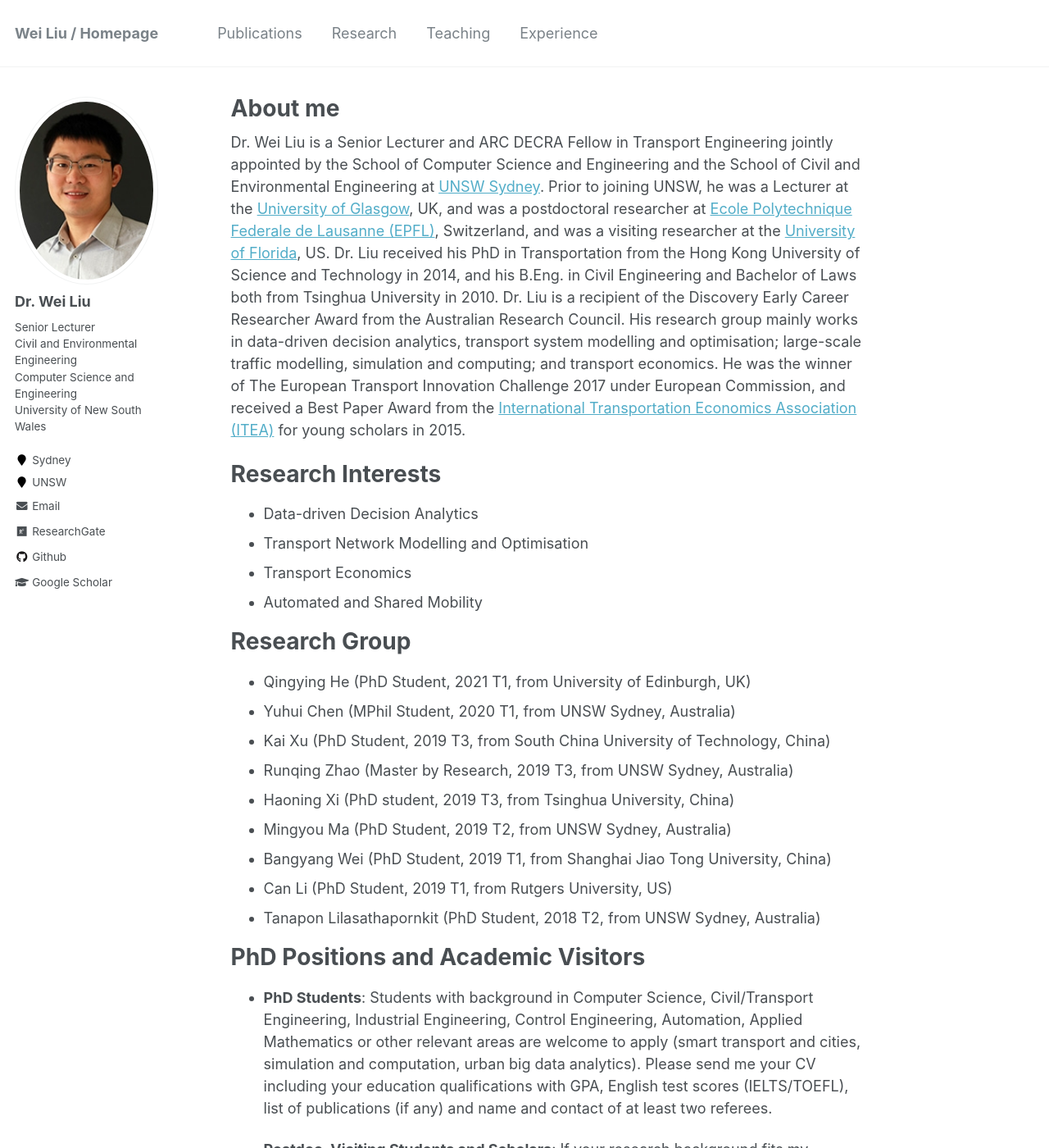
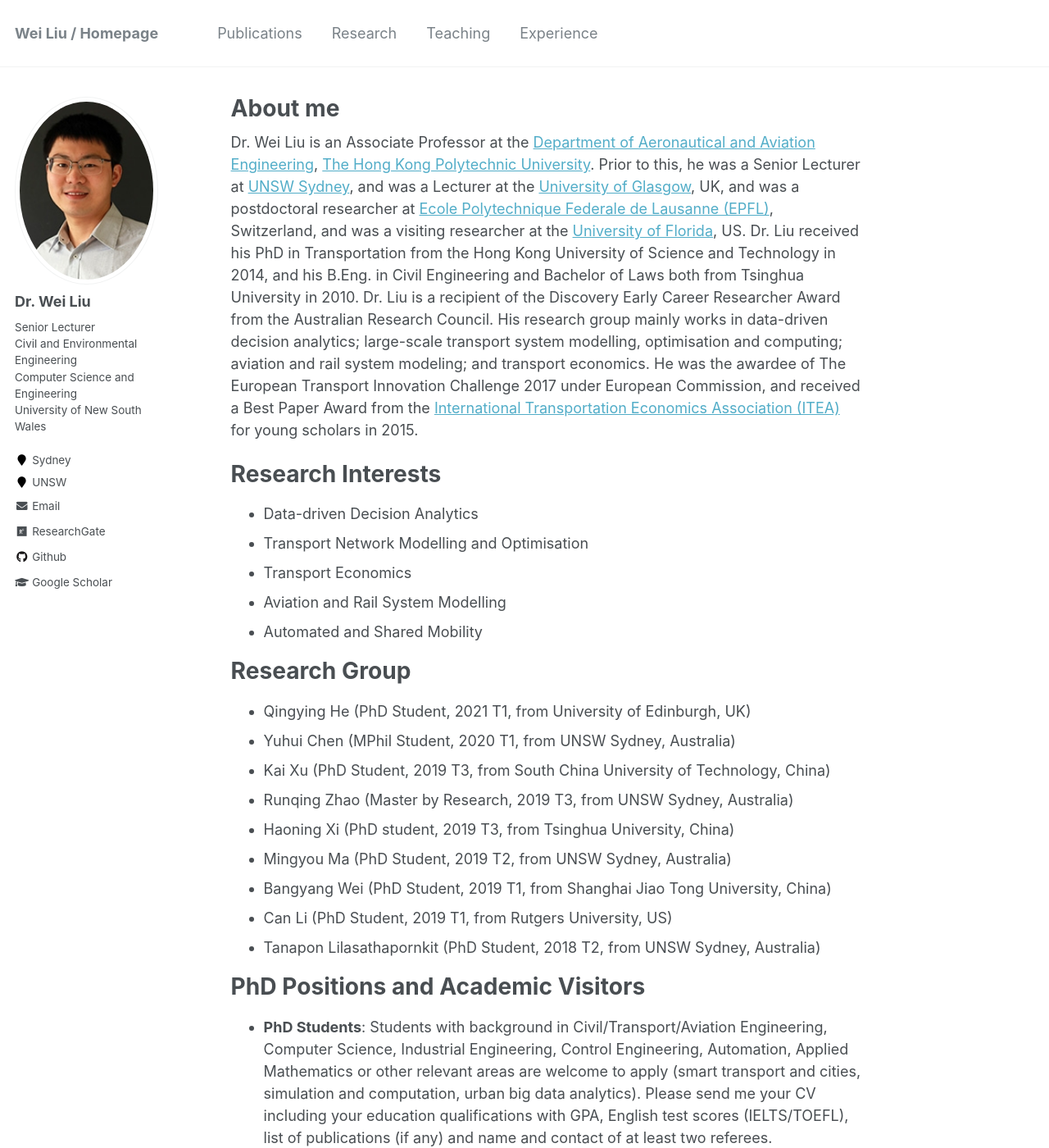
Before and after one commit to weiliu2016/weiliu2016.github.io, a Jekyll site: the page built from _pages/about.md, in a window 1280 px wide and 1400 px high. Shown: the whole window at 82% size. Built offline with Jekyll 4.4.1, drawn with Linux system fonts in a browser that asks for light colours.

Commit message:
Update about.md

```diff
--- a/_pages/about.md
+++ b/_pages/about.md
@@ -8,13 +8,14 @@ redirect_from:
   - /about.html
 ---
 
-Dr. Wei Liu is a Senior Lecturer and ARC DECRA Fellow in Transport Engineering jointly appointed by the School of Computer Science and Engineering and the School of Civil and Environmental Engineering at [UNSW Sydney](https://www.unsw.edu.au/). Prior to joining UNSW, he was a Lecturer at the [University of Glasgow](https://www.gla.ac.uk/), UK, and was a postdoctoral researcher at [Ecole Polytechnique Federale de Lausanne (EPFL)](https://www.epfl.ch/en/), Switzerland, and was a visiting researcher at the [University of Florida](http://www.ufl.edu/), US. Dr. Liu received his PhD in Transportation from the Hong Kong University of Science and Technology in 2014, and his B.Eng. in Civil Engineering and Bachelor of Laws both from Tsinghua University in 2010. Dr. Liu is a recipient of the Discovery Early Career Researcher Award from the Australian Research Council. His research group mainly works in data-driven decision analytics, transport system modelling and optimisation; large-scale traffic modelling, simulation and computing; and transport economics. He was the winner of The European Transport Innovation Challenge 2017 under European Commission, and received a Best Paper Award from the [International Transportation Economics Association (ITEA)](https://iteaweb.org/) for young scholars in 2015.
+Dr. Wei Liu is an Associate Professor at the [Department of Aeronautical and Aviation Engineering](https://www.polyu.edu.hk/en/aae/), [The Hong Kong Polytechnic University](https://www.polyu.edu.hk/en/). Prior to this, he was a Senior Lecturer at [UNSW Sydney](https://www.unsw.edu.au/), and was a Lecturer at the [University of Glasgow](https://www.gla.ac.uk/), UK, and was a postdoctoral researcher at [Ecole Polytechnique Federale de Lausanne (EPFL)](https://www.epfl.ch/en/), Switzerland, and was a visiting researcher at the [University of Florida](http://www.ufl.edu/), US. Dr. Liu received his PhD in Transportation from the Hong Kong University of Science and Technology in 2014, and his B.Eng. in Civil Engineering and Bachelor of Laws both from Tsinghua University in 2010. Dr. Liu is a recipient of the Discovery Early Career Researcher Award from the Australian Research Council. His research group mainly works in data-driven decision analytics; large-scale transport system modelling, optimisation and computing; aviation and rail system modeling; and transport economics. He was the awardee of The European Transport Innovation Challenge 2017 under European Commission, and received a Best Paper Award from the [International Transportation Economics Association (ITEA)](https://iteaweb.org/) for young scholars in 2015.
 
 Research Interests
 ======
 - Data-driven Decision Analytics
 - Transport Network Modelling and Optimisation
 - Transport Economics
+- Aviation and Rail System Modelling
 - Automated and Shared Mobility
 
 Research Group
@@ -31,7 +32,7 @@ Research Group
 
 PhD Positions and Academic Visitors
 ======
-- **PhD Students**: Students with background in Computer Science, Civil/Transport Engineering, Industrial Engineering, Control Engineering, Automation, Applied Mathematics or other relevant areas are welcome to apply (smart transport and cities, simulation and computation, urban big data analytics). Please send me your CV including your education qualifications with GPA, English test scores (IELTS/TOEFL), list of publications (if any) and name and contact of at least two referees.
+- **PhD Students**: Students with background in Civil/Transport/Aviation Engineering, Computer Science, Industrial Engineering, Control Engineering, Automation, Applied Mathematics or other relevant areas are welcome to apply (smart transport and cities, simulation and computation, urban big data analytics). Please send me your CV including your education qualifications with GPA, English test scores (IELTS/TOEFL), list of publications (if any) and name and contact of at least two referees.
 
 - **Postdoc, Visiting Students and Scholars**: If your research background fits my research interests, please send me your CV including your education qualifications and list of publications (if any).
 
```
